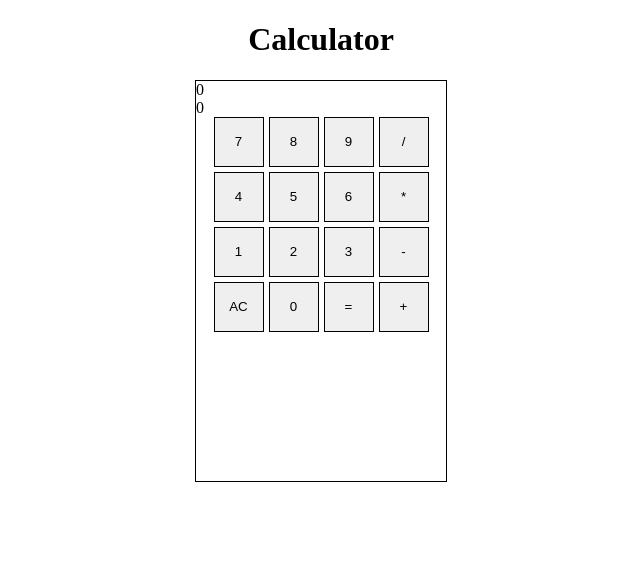
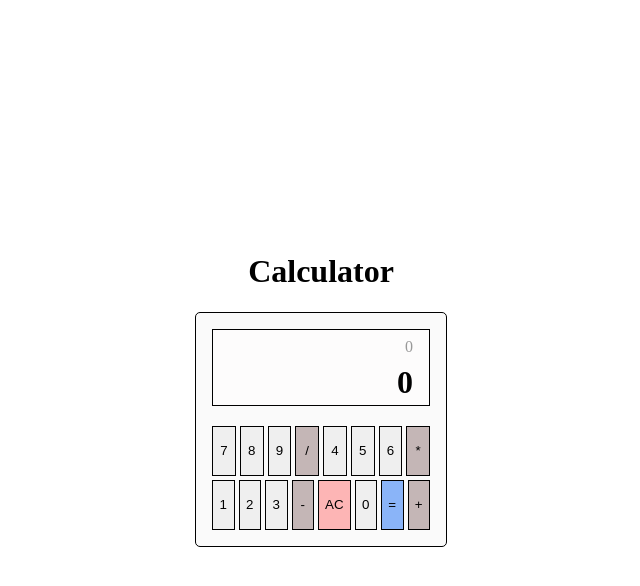
Before and after one commit to benedictfernando/odin-calculator, a plain HTML site: page index.html in a window 1280 px wide. Shown: the whole page, without its empty margins (319-959 px from the left). Drawn offline with Linux system fonts and the light colour scheme.

Commit message:
design calculator's ui

```diff
--- a/index.html
+++ b/index.html
@@ -34,9 +34,9 @@
         <button class="number">3</button>
         <button class="operator">-</button>
 
-        <button>AC</button>
+        <button id="clear">AC</button>
         <button class="number">0</button>
-        <button>=</button>
+        <button id="equals">=</button>
         <button class="operator">+</button>
       </div>
     </div>
--- a/styles.css
+++ b/styles.css
@@ -1,25 +1,54 @@
+body {
+  display: flex;
+  flex-direction: column;
+  justify-content: center;
+  margin: 0; padding: 0;
+  height: 100vh;
+}
+
 h1 {
   text-align: center;
+  margin-top: 0;
 }
 
 #calculator {
   border: 1px solid black;
+  border-radius: 5px;
+  background-color: rgb(250, 250, 250);
   width: 250px;
-  height: 400px;
   margin: 0 auto;
+}
+
+#display {
+  text-align: right;
+  background-color: rgb(253, 252, 252);
+  border: 1px solid black;
+  margin: 16px;
+  margin-bottom: 4px;
+}
+
+#display #expression {
+  color: #999;
+  margin: 8px 16px;
+}
+
+#display #operand {
+  font-size: 32px;
+  font-weight: bold;
+  margin: 4px 16px;
 }
 
 #buttons {
   display: flex;
   flex-wrap: wrap;
-  justify-content: center;
-  align-items: center;
-  gap: 5px;
+  padding: 16px;
+  gap: 4px;
 }
 
 #buttons > button {
+  display: block;
+  flex: 1;
   border: 1px solid black;
-  display: block;
   width: 50px;
   height: 50px;
 }
@@ -28,3 +57,15 @@ h1 {
   page-break-after: always;
   break-after: always;
 }
+
+#equals { background-color: #8ab4f8; }
+#equals:hover { background-color: #aecbfa; }
+#equals:active { background-color: #cde0fd; }
+
+#clear { background-color: rgb(253, 181, 181); }
+#clear:hover { background-color: rgb(248, 201, 201); }
+#clear:active { background-color: rgb(245, 190, 190); }
+
+.operator { background-color: rgb(196, 182, 182); }
+.operator:hover { background-color: rgb(175, 153, 153); }
+.operator:active { background-color: rgb(151, 131, 131); }
```
